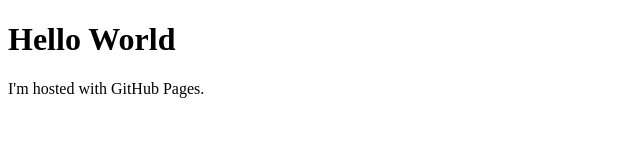
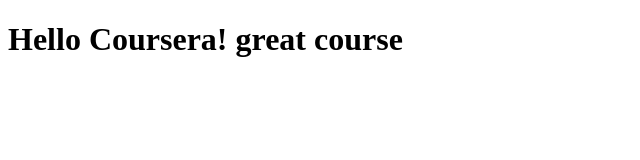
Before and after one commit to MichaelJohnTinchay/coursera-test, a plain HTML site: page index.html in a window 1280 px wide. Shown: the whole page, without its empty margins (0-640 px from the left). Drawn offline with Linux system fonts and the light colour scheme.

Commit message:
small addition to our page content

```diff
--- a/index.html
+++ b/index.html
@@ -1,7 +1,9 @@
 <!DOCTYPE html>
 <html>
+    <head>
+        <title>Hello Coursera!</title>
+    </head>
 <body>
-<h1>Hello World</h1>
-<p>I'm hosted with GitHub Pages.</p>
+ <h1>Hello Coursera! great course</h1>
 </body>
 </html>
```
